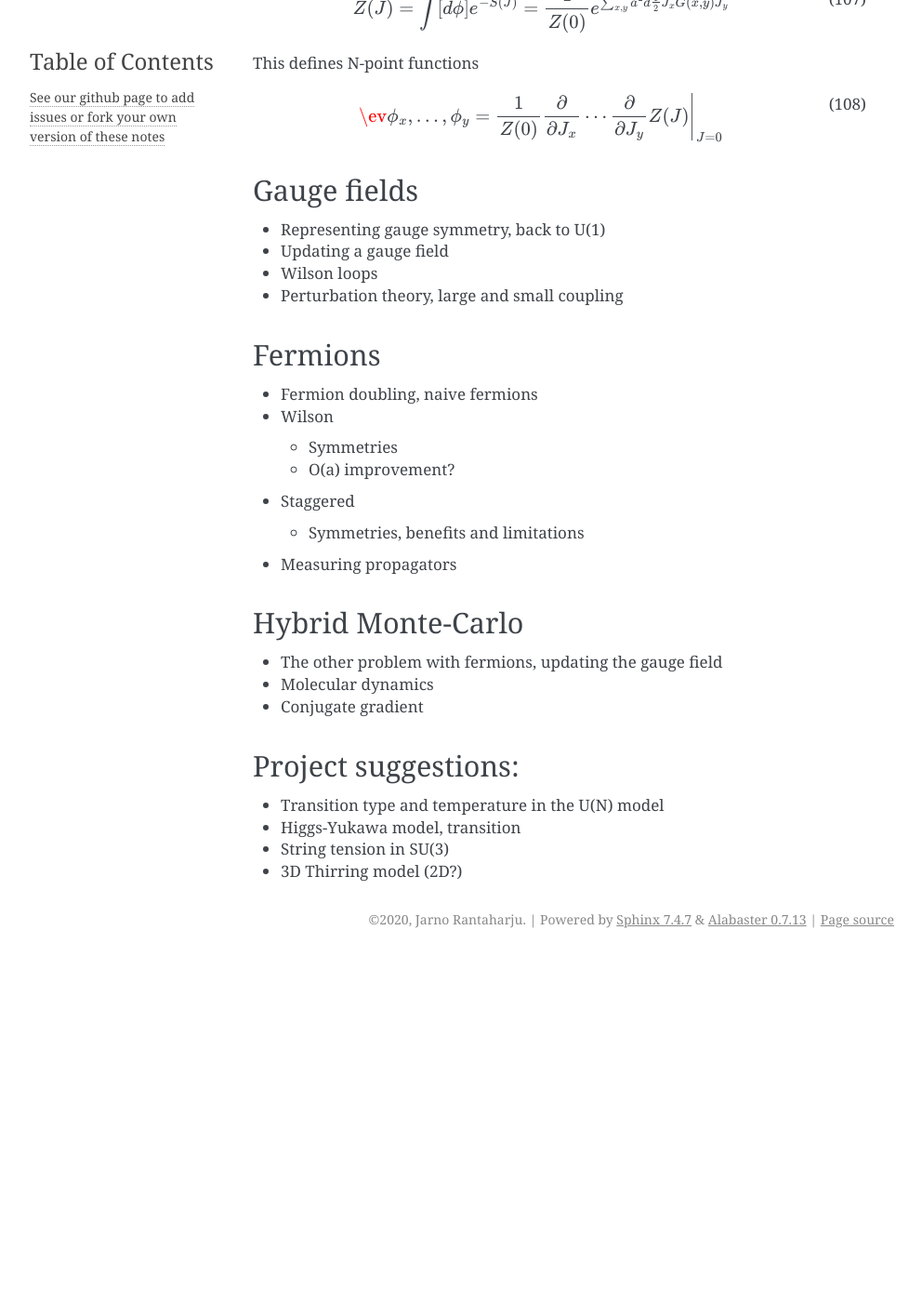
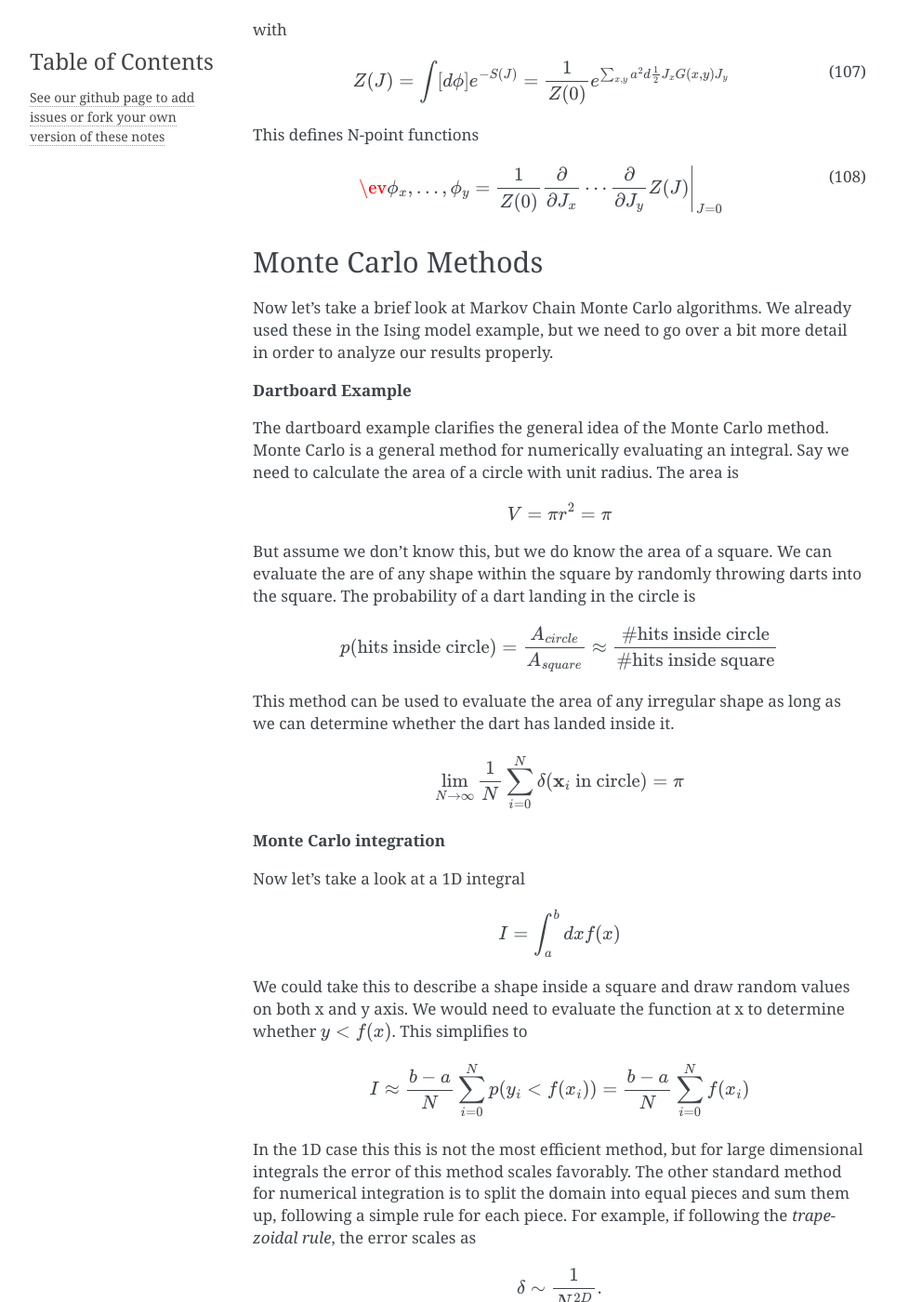
Before and after one commit to rantahar/Lattice-Field-Theory, a Sphinx documentation site: the page built from source/index.rst, in a window 1280 px wide and 1400 px high, scrolled down 27115 px. Shown: the whole window at 93% size, without its empty margins (148-1140 px from the left). Built offline with Sphinx 7.4.7, drawn with Linux system fonts in a browser that asks for light colours; pages that are not in the unit, such as notebooks, are missing from menus; before the commit the page ends 28143 px from its top, so only the background shows below that; some of the changed text lies outside the part shown.

Commit message:
Start Monte Carlo chapter

```diff
--- a/source/index.rst
+++ b/source/index.rst
@@ -1141,9 +1141,10 @@ At :math:`T>0`
 
 
 Scalar Fields
----------------
+==============
 
-**The action**
+The action
+-------------
 
 The continuum action of a free scalar field :math:`\phi` in Euclidean space is
 
@@ -1177,7 +1178,8 @@ how this can go wrong. In any case, we should check that our action produces the
 continuum.
 
 
-**Fourier Transforms**
+Fourier Transforms
+---------------------
 
 The discrete Fourier transform is
 
@@ -1215,7 +1217,8 @@ The inverse transform is a sum over these momenta:
 This approaches the integral form when :math:`N\to \infty`
 
 
-**Lattice Propagator**
+Lattice Propagator
+---------------------
 
 The scalar field propagator :math:`G(x,y)` is the inverse (Greens function) of the operator
 :math:`a^{-d}M = (\Box + m^2),
@@ -1318,8 +1321,107 @@ This defines N-point functions
 
 
 
+
+
+Monte Carlo Methods
+====================
+
+Now let's take a brief look at Markov Chain Monte Carlo algorithms.
+We already used these in the Ising model example, but we need to go
+over a bit more detail in order to analyze our results properly.
+
+**Dartboard Example**
+
+The dartboard example clarifies the general idea of the Monte Carlo method.
+Monte Carlo is a general method for numerically evaluating an integral.
+Say we need to calculate the area of a circle with unit radius.
+The area is
+
+.. math::
+   V = \pi r^2 = \pi
+
+But assume we don't know this, but we do know the area of a square.
+We can evaluate the are of any shape within the square by randomly throwing
+darts into the square. The probability of a dart landing in the circle is
+
+.. math::
+   p(\textrm{hits inside circle}) = \frac{A_{circle}}{A_{square}} \approx
+   \frac{\textrm{#hits inside circle}}{\textrm{#hits inside square}}
+
+This method can be used to evaluate the area of any irregular shape as
+long as we can determine whether the dart has landed inside it.
+
+.. math::
+   \lim_{N\to\infty} \frac 1N \sum_{i=0}^N \delta({\bf x}_i \textrm{ in circle})
+    = \pi
+
+
+
+**Monte Carlo integration**
+
+Now let's take a look at a 1D integral
+
+.. math::
+   I = \int_a^b dx f(x)
+
+We could take this to describe a shape inside a square and
+draw random values on both x and y axis.
+We would need to evaluate the function at x to determine whether
+:math:`y<f(x)`.
+This simplifies to
+
+.. math::
+   I \approx \frac{b-a}{N} \sum_{i=0}^N p(y_i < f(x_i))
+           = \frac{b-a}{N} \sum_{i=0}^N f(x_i)
+
+In the 1D case this this is not the most efficient method, but for large
+dimensional integrals the error of this method scales favorably.
+The other standard method for numerical integration is to split the domain
+into equal pieces and sum them up, following a simple rule for each piece.
+For example, if following the *trapezoidal rule*, the error scales as
+
+.. math::
+   \delta \sim \frac {1}{N^{2D}}.
+
+In error of the Monte Carlo method is statistical and it follows from the
+*central limit theorem* that
+
+.. math::
+   \delta \sim \frac {1}{\sqrt{N}}.
+
+We will not prove this here, but you can check it by calculating the
+standard deviation in you own simulations.
+
+
+.. container:: note
+
+   **Exercise**
+
+   1. Measure the magnetization as well
+   2. Running the measurement between each update is really wasteful.
+      Do multiple updates between measurements.
+   3. Switch to the Metropolis Algorithm
+
+
+So the Monte Carlo method becomes more efficient around :math:`D = 8`.
+In the 2D XY model each site has a single spin, so for a small :math:`4\times4`
+lattice we already have
+
+.. math::
+   D = 4\times 4 = 16
+
+
+**Importance Sampling**
+
+The Monte Carlo Method can be made even more efficient using importance sampling.
+Again, we already do this in our example program.
+
+
+
 Gauge fields
-============
+=============
+
+
 
 -   Representing gauge symmetry, back to U(1)
 
```
Also changed, not shown: other parts of source/index.rst (+1 -1 lines).
